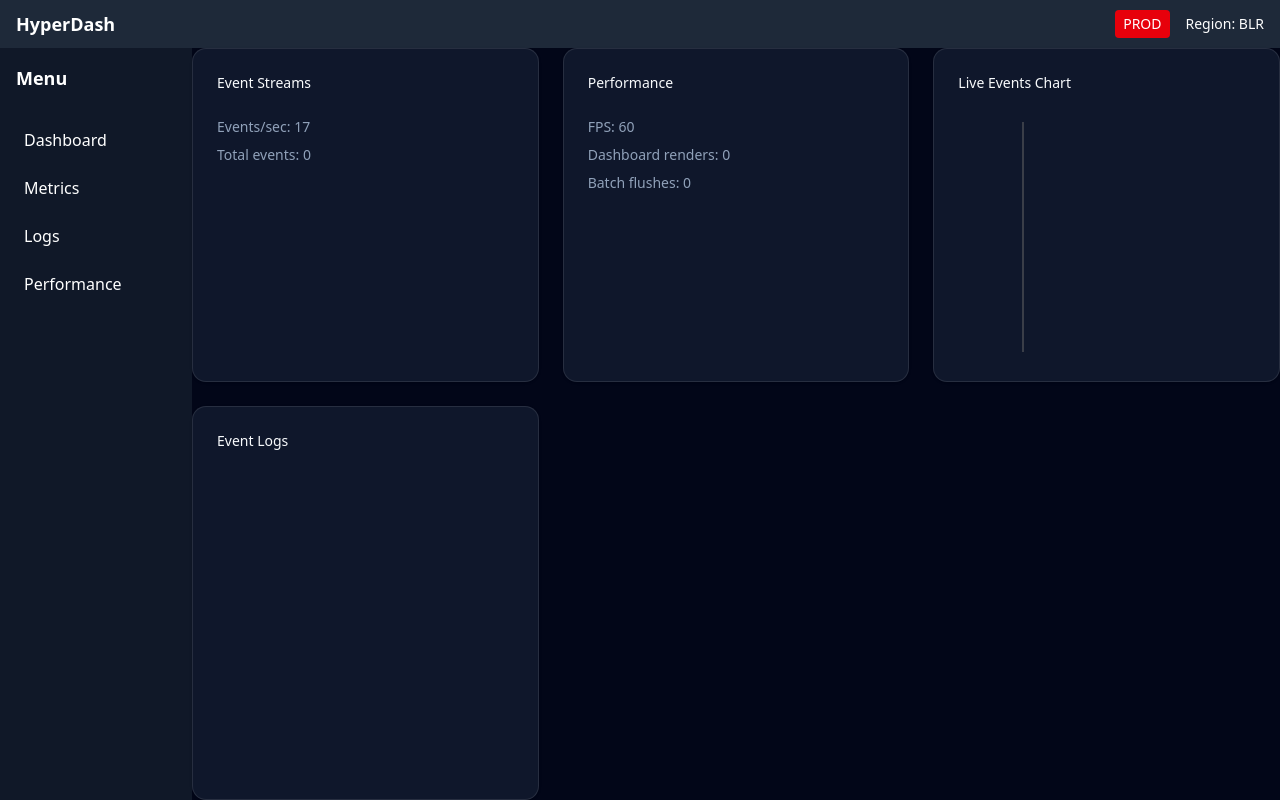
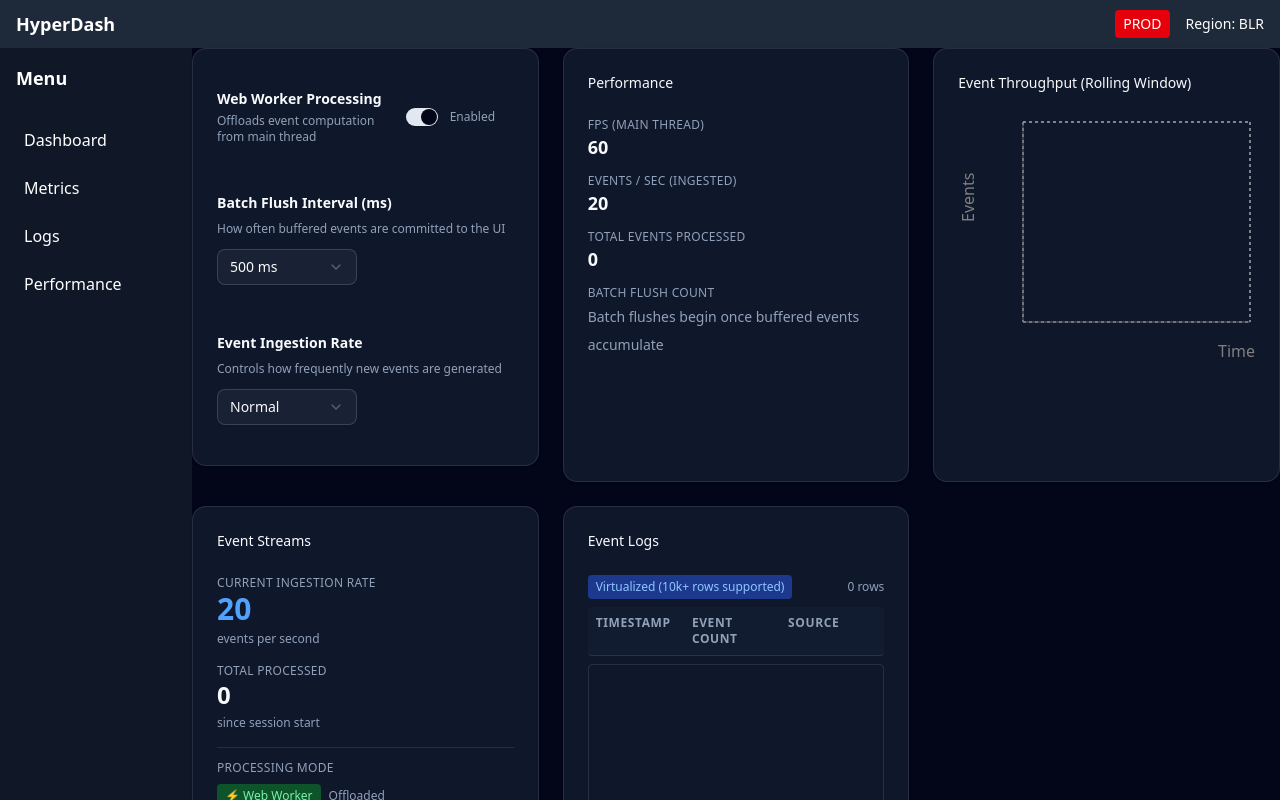
Before and after one commit to Salmankhancodes/hyperdash, a Next.js app: page /dashboard in a window 1280 px wide. Shown: the top 800 px of the page. Built offline with nearby package versions, Linux system fonts and the light colour scheme.

Commit message:
Improved UI structure and fix worker issue

```diff
--- a/src/app/dashboard/page.tsx
+++ b/src/app/dashboard/page.tsx
@@ -8,6 +8,14 @@ import PerformanceStatsWidget from "@/components/widgets/PerformanceStatsWidget"
 import { computeData } from "@/lib/utils";
 import useEventStore from "@/store/useEventStore";
 import { useRenderCount } from "@/hooks/useRenderCount";
+import ControlPanel  from "@/components/shell/ControlPanel";
+
+const EVENT_RATE_MAP = {
+  normal: 1000,    // 1 update/sec
+  high: 500,   // 2 updates/sec
+  extreme: 100,     // 10 updates/sec
+};
+
 
 export default function DashboardPage() {
   useRenderCount("Dashboard page");
@@ -27,6 +35,10 @@ export default function DashboardPage() {
     useEventStore.getState().batchInterval
   );
 
+  const eventRateRef = useRef(
+    useEventStore.getState().eventRatePreset
+  );
+
   /* ---------------- store actions (stable) ---------------- */
 
   const setEventThisSec = useEventStore((s) => s.setEventThisSec);
@@ -35,12 +47,14 @@ export default function DashboardPage() {
   const incrementFlushCount = useEventStore((s) => s.incrementFlushCount);
 
 
+
   /* ---------------- keep refs in sync ---------------- */
 
   useEffect(() => {
     const unsub = useEventStore.subscribe((state) => {
       workerEnabledRef.current = state.workerEnabled;
       batchIntervalRef.current = state.batchInterval;
+      eventRateRef.current = state.eventRatePreset;
     });
 
     return unsub;
@@ -53,9 +67,12 @@ export default function DashboardPage() {
   /* ---------------- event generator ---------------- */
 
 useEffect(() => {
-    const interval = setInterval(() => {
-      const newEvents = Math.floor(Math.random() * 16) + 5; // 5–20
+  let cancelled = false;
 
+  const tick = () => {
+    if (cancelled) return;
+
+    const newEvents = Math.floor(Math.random() * 16) + 5;
     setEventThisSec(newEvents);
 
     if (workerEnabledRef.current) {
@@ -64,10 +81,18 @@ export default function DashboardPage() {
       computeData(newEvents, mainThreadArrRef.current);
       bufferedTotalRef.current += newEvents;
     }
-    }, 500); // 10 updates/sec
 
-    return () => clearInterval(interval);
+    const delay = EVENT_RATE_MAP[eventRateRef.current];
+    setTimeout(tick, delay);
+  };
+
+  tick(); // start loop
+
+  return () => {
+    cancelled = true;
+  };
 }, []);
+
 
   /* ---------------- worker setup ---------------- */
 
@@ -98,6 +123,7 @@ export default function DashboardPage() {
         bufferedTotalRef.current = 0;
       }
     };
+    console.log("Setting batch interval:", batchIntervalRef.current);
 
     const interval = setInterval(tick, batchIntervalRef.current);
 
@@ -108,9 +134,13 @@ export default function DashboardPage() {
 
   return (
     <div className="grid grid-cols-1 md:grid-cols-2 xl:grid-cols-3 gap-6">
+      {/* Row 1: Control → Observability */}
+      <ControlPanel />
+      <PerformanceStatsWidget renderCount={renderCount} />
+
+      {/* Row 2: Detailed Analysis */}
+      <LiveChartWidget />
       <EventStatsWidget />
-      <PerformanceStatsWidget renderCount={renderCount} />
-      <LiveChartWidget />
       <LogWidget />
     </div>
   );
--- a/src/components/widgets/EventStatsWidget.tsx
+++ b/src/components/widgets/EventStatsWidget.tsx
@@ -6,15 +6,42 @@ const EventStatsWidget = () => {
   useRenderCount('EventStatsWidget')
   const {
     eventThisSec,
-    totalEvents
+    totalEvents,
+    workerEnabled
   } = useEventStore()
   return <WidgetContainer title='Event Streams'>
-    <p className="text-sm text-muted-foreground">
-      Events/sec: {eventThisSec}
-    </p>
-    <p className="text-sm text-muted-foreground">
-      Total events: {totalEvents}
-    </p>
+    <div className="space-y-4">
+      {/* Current Rate */}
+      <div>
+        <p className="text-xs text-muted-foreground font-medium uppercase tracking-wide">Current Ingestion Rate</p>
+        <p className="text-3xl font-bold text-blue-600 dark:text-blue-400">{eventThisSec}</p>
+        <p className="text-xs text-muted-foreground mt-1">events per second</p>
+      </div>
+
+      {/* Total Processed */}
+      <div>
+        <p className="text-xs text-muted-foreground font-medium uppercase tracking-wide">Total Processed</p>
+        <p className="text-2xl font-semibold">{totalEvents.toLocaleString()}</p>
+        <p className="text-xs text-muted-foreground mt-1">since session start</p>
+      </div>
+
+      {/* Processing Mode */}
+      <div className="pt-3 border-t">
+        <p className="text-xs text-muted-foreground font-medium uppercase tracking-wide">Processing Mode</p>
+        <div className="mt-2 flex items-center gap-2">
+          <span className={`inline-flex items-center px-2 py-1 rounded text-xs font-medium ${
+            workerEnabled
+              ? 'bg-green-100 dark:bg-green-900 text-green-700 dark:text-green-300'
+              : 'bg-amber-100 dark:bg-amber-900 text-amber-700 dark:text-amber-300'
+          }`}>
+            {workerEnabled ? '⚡ Web Worker' : '🔄 Main Thread'}
+          </span>
+          <span className="text-xs text-muted-foreground">
+            {workerEnabled ? 'Offloaded' : 'Processing locally'}
+          </span>
+        </div>
+      </div>
+    </div>
   </WidgetContainer>
 }
 
--- a/src/components/widgets/LiveChartWidget.tsx
+++ b/src/components/widgets/LiveChartWidget.tsx
@@ -10,6 +10,8 @@ import {
   ResponsiveContainer,
   XAxis,
   YAxis,
+  CartesianGrid,
+  Tooltip,
 } from "recharts"
 
 const LiveChartWidget = () => {
@@ -35,12 +37,27 @@ setChartData(prev =>
   }, [eventsBuffer]);
 
   return (
-    <WidgetContainer title="Live Events Chart">
+    <WidgetContainer title="Event Throughput (Rolling Window)">
+      <div className="space-y-3">
         <div className="h-[240px] w-full">
           <ResponsiveContainer width="100%" height="100%">
             <LineChart data={chartData.map((v, i) => ({ x: i, y: v }))}>
-            <XAxis dataKey="x" hide />
-            <YAxis />
+              <CartesianGrid strokeDasharray="3 3" stroke="#f0f0f0" />
+              <XAxis
+                dataKey="x"
+                label={{ value: "Time", position: "insideBottomRight", offset: -5 }}
+                tick={false}
+              />
+              <YAxis
+                label={{ value: "Events", angle: -90, position: "insideLeft" }}
+              />
+              <Tooltip
+                contentStyle={{
+                  backgroundColor: "#1f2937",
+                  border: "1px solid #374151",
+                  borderRadius: "4px"
+                }}
+              />
               <Line
                 type="monotone"
                 dataKey="y"
@@ -50,6 +67,7 @@ setChartData(prev =>
             </LineChart>
           </ResponsiveContainer>
         </div>
+      </div>
     </WidgetContainer>
   )
 }
--- a/src/components/widgets/LogWidget.tsx
+++ b/src/components/widgets/LogWidget.tsx
@@ -6,7 +6,7 @@ import WidgetContainer from "./WidgetContainer";
 import useEventStore from "@/store/useEventStore";
 import { useRenderCount } from "@/hooks/useRenderCount";
 
-const ROW_HEIGHT = 28;
+const ROW_HEIGHT = 32;
 const VIEWPORT_HEIGHT = 300;
 
 export default function LogsWidget() {
@@ -49,9 +49,28 @@ export default function LogsWidget() {
 
   return (
     <WidgetContainer title="Event Logs">
+      <div className="space-y-2">
+        {/* Virtualization Badge */}
+        <div className="flex items-center justify-between">
+          <span className="text-xs px-2 py-1 bg-blue-100 dark:bg-blue-900 text-blue-700 dark:text-blue-300 rounded font-medium">
+            Virtualized (10k+ rows supported)
+          </span>
+          <span className="text-xs text-muted-foreground">
+            {events.length} rows
+          </span>
+        </div>
+
+        {/* Column Headers */}
+        <div className="grid grid-cols-3 gap-2 px-2 py-2 bg-muted/30 rounded border-b text-xs font-semibold text-muted-foreground uppercase tracking-wider">
+          <div>Timestamp</div>
+          <div>Event Count</div>
+          <div>Source</div>
+        </div>
+
+        {/* Virtualized Log Rows */}
         <div
           ref={parentRef}
-        className="relative overflow-auto"
+          className="relative overflow-auto border rounded"
           style={{ height: VIEWPORT_HEIGHT }}
         >
           <div
@@ -62,22 +81,26 @@ export default function LogsWidget() {
           >
             {rowVirtualizer.getVirtualItems().map((row) => {
               const event = events[row.index];
+              const eventTimestamp = new Date(event).toLocaleTimeString();
 
               return (
                 <div
-                key={row.key} // ✅ STABLE KEY
-                className="absolute left-0 right-0 px-2 text-xs text-muted-foreground border-b"
+                  key={row.key}
+                  className="absolute left-0 right-0 grid grid-cols-3 gap-2 px-2 text-xs text-muted-foreground border-b hover:bg-muted/20 transition-colors"
                   style={{
                     height: ROW_HEIGHT,
                     transform: `translateY(${row.start}px)`,
                   }}
                 >
-                Event @ {new Date(event).toLocaleTimeString()}
+                  <div className="truncate">{eventTimestamp}</div>
+                  <div className="truncate">{event}</div>
+                  <div className="truncate text-muted-foreground/70">Worker</div>
                 </div>
               );
             })}
           </div>
         </div>
+      </div>
     </WidgetContainer>
   );
 }
--- a/src/components/widgets/PerformanceStatsWidget.tsx
+++ b/src/components/widgets/PerformanceStatsWidget.tsx
@@ -11,21 +11,43 @@ interface PerformanceStatsWidgetProps {
 }
 
 const PerformanceStatsWidget = ({renderCount}: PerformanceStatsWidgetProps) => {
+  const eventThisSec = useEventStore(s => s.eventThisSec);
+  const totalEvents = useEventStore(s => s.totalEvents);
   const flushCount = useEventStore(s => s.flushCount);
 
   useRenderCount('performance widget')
 
   return (
     <WidgetContainer title="Performance">
-      <p className="text-sm text-muted-foreground">
-        FPS: <FPSCounter />
-      </p>
-      <p className="text-sm text-muted-foreground">
-        Dashboard renders: {renderCount}
-      </p>
-      <p className="text-sm text-muted-foreground">
-        Batch flushes: {flushCount}
-      </p>
+      <div className="space-y-3">
+        <div>
+          <p className="text-xs text-muted-foreground font-medium uppercase tracking-wide">FPS (Main Thread)</p>
+          <p className="text-lg font-semibold">
+            <FPSCounter />
+          </p>
+        </div>
+
+        <div>
+          <p className="text-xs text-muted-foreground font-medium uppercase tracking-wide">Events / sec (Ingested)</p>
+          <p className="text-lg font-semibold">{eventThisSec}</p>
+        </div>
+
+        <div>
+          <p className="text-xs text-muted-foreground font-medium uppercase tracking-wide">Total Events Processed</p>
+          <p className="text-lg font-semibold">{totalEvents.toLocaleString()}</p>
+        </div>
+
+        <div>
+          <p className="text-xs text-muted-foreground font-medium uppercase tracking-wide">Batch Flush Count</p>
+          <p className="text-lg font-semibold">
+            {flushCount > 0 ? flushCount : (
+              <span className="text-sm font-normal text-muted-foreground">
+                Batch flushes begin once buffered events accumulate
+              </span>
+            )}
+          </p>
+        </div>
+      </div>
     </WidgetContainer>
   );
 };
--- a/src/hooks/useRenderCount.ts
+++ b/src/hooks/useRenderCount.ts
@@ -4,5 +4,5 @@ export function useRenderCount(label: string) {
   const count = useRef(0);
   count.current += 1;
 
-  console.log(`${label} renders:`, count.current);
+  // console.log(`${label} renders:`, count.current);
 }
--- a/src/store/useEventStore.ts
+++ b/src/store/useEventStore.ts
@@ -7,7 +7,8 @@ interface EventState {
   totalEvents: number;
   eventsBuffer: number[];
   workerEnabled: boolean;
-  batchInterval: number
+  batchInterval: number;
+  eventRatePreset: 'normal' | 'high' | 'extreme'
   toggleWorker: () => void
   setBatchInterval: (ms: number) => void
   setEventThisSec: (val: number) => void;
@@ -15,6 +16,7 @@ interface EventState {
   pushEvents: (count: number) => void;
   flushCount: number;
   incrementFlushCount: () => void;
+  setEventRatePreset: (rate: 'normal' | 'high' | 'extreme') => void;
 }
 
 const useEventStore = create<EventState>((set) => ({
@@ -24,6 +26,7 @@ const useEventStore = create<EventState>((set) => ({
   workerEnabled: true,
   batchInterval: 500,
   flushCount: 0,
+  eventRatePreset: 'normal',
   incrementFlushCount: () =>
     set((state) => ({
       flushCount: state.flushCount + 1,
@@ -54,6 +57,7 @@ const useEventStore = create<EventState>((set) => ({
             : merged,
       };
     }),
+  setEventRatePreset: (rate) => set({ eventRatePreset: rate }),
 }));
 
 export default useEventStore;
```
Lines whose indentation alone changed are shown as unchanged.
